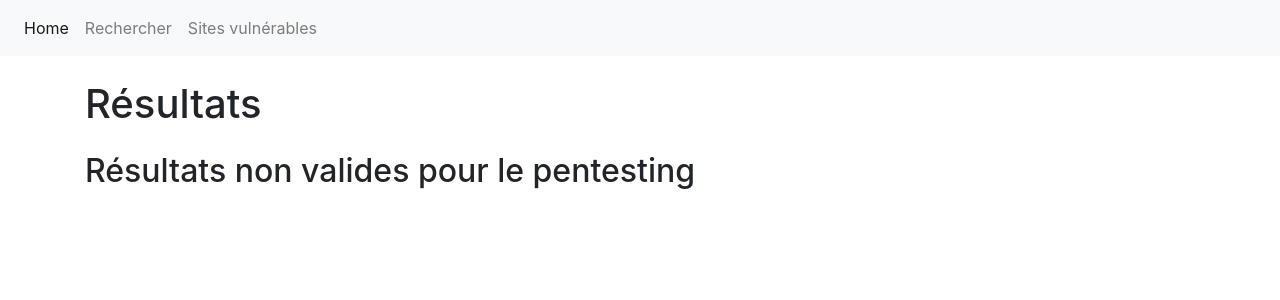
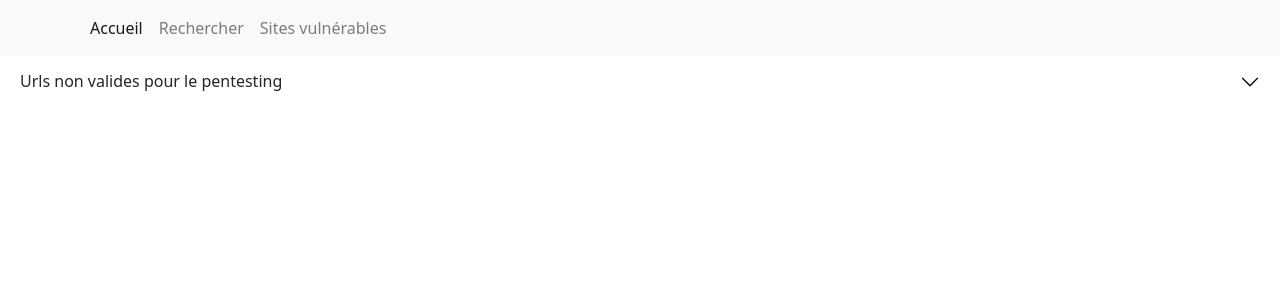
Before and after one commit to blancos-code/MeinSqlMap, a Flask app: page /results in a window 1280 px wide. Shown: the top 300 px of the page. Run offline with Flask 3, Linux system fonts and the light colour scheme; some libraries are stand-ins or nearby versions.

Commit message:
feature: bootstrap 5.2.0 et page results avec des accordions

```diff
--- a/static/css/console.css
+++ b/static/css/console.css
@@ -7,6 +7,7 @@
     font-family: 'Courier New', Courier, monospace;
     white-space: pre-wrap;
     word-wrap: break-word;
-    overflow: auto;
-    margin: 0;
+    max-height: 300px; /* ou la hauteur que vous préférez */
+    overflow-y: auto; /* activez le défilement vertical si le contenu dépasse la hauteur */
+    margin-bottom: 20px; /* optionnel: ajoutez une marge en bas */
 }
--- a/static/js/console.js
+++ b/static/js/console.js
@@ -1,5 +1,4 @@
 document.addEventListener("DOMContentLoaded", function () {
-    console.log("DOM chargé !")
     var socket = io.connect('http://' + document.domain + ':' + location.port);
 
     socket.on('connect', function() {
@@ -10,16 +9,21 @@ document.addEventListener("DOMContentLoaded", function () {
     socket.on('console_output', function(data) {
     var index = data.index;
     var url = data.url;
-        var output = data.data.replace(/\n/g, '<br>'); // Remplacez les sauts de ligne par des balises <br>
+    var output = data.data.replace(/\n/g, '<br>');
 
-        // Trouvez l'élément pour afficher la console de cette URL spécifique
+    var a = document.createElement('a');
+    a.href = url;
+
+    var domain = a.hostname;
+
     var consoleElement = document.getElementById('console-' + index);
     var urlElement = document.getElementById('url-' + index);
 
     if (urlElement) {
-            urlElement.innerHTML = url;
+        urlElement.innerHTML = domain; // Affichez le nom de domaine au lieu de l'URL complète
         urlElement.href = url;
     }
+
         if (consoleElement) {
             var preElement = consoleElement.querySelector('pre');
             // Ajoutez la nouvelle ligne de sortie à la console
--- a/templates/header.html
+++ b/templates/header.html
@@ -3,16 +3,32 @@
     <meta http-equiv="X-UA-Compatible" content="IE=edge">
     <meta name="viewport" content="width=device-width, initial-scale=1.0">
 
-    <link rel="stylesheet" href="https://stackpath.bootstrapcdn.com/bootstrap/4.5.0/css/bootstrap.min.css">
+    <link href="https://cdn.jsdelivr.net/npm/bootstrap@5.2.0/dist/css/bootstrap.min.css" rel="stylesheet">
+
     <link rel="stylesheet" href="{{ url_for('static', filename='css/header.css') }}">
 </head>
 
-<nav class="navbar navbar-expand navbar-light bg-light">
-    <div class="nav navbar-nav">
-        <a class="nav-item nav-link active" href="/" aria-current="page">Home</a>
-        <a class="nav-item nav-link" href="/search">Rechercher</a>
-        <a class="nav-item nav-link" href="#">Sites vulnérables</a>
+
+<nav class="navbar navbar-expand-lg navbar-light bg-light">
+    <div class="container">
+        <button class="navbar-toggler" type="button" data-bs-toggle="collapse" data-bs-target="#navbarNav" aria-controls="navbarNav" aria-expanded="false" aria-label="Toggle navigation">
+            <span class="navbar-toggler-icon"></span>
+        </button>
+        <div class="collapse navbar-collapse" id="navbarNav">
+            <ul class="navbar-nav">
+                <li class="nav-item">
+                    <a class="nav-link active" aria-current="page" href="/">Accueil</a>
+                </li>
+                <li class="nav-item">
+                    <a class="nav-link" href="/search">Rechercher</a>
+                </li>
+                <li class="nav-item">
+                    <a class="nav-link" href="#">Sites vulnérables</a>
+                </li>
+            </ul>
+        </div>
     </div>
 </nav>
-<script src="https://code.jquery.com/jquery-3.5.1.slim.min.js"></script>
-<script src="https://stackpath.bootstrapcdn.com/bootstrap/4.5.0/js/bootstrap.min.js"></script>
+
+<script src="https://code.jquery.com/jquery-3.6.0.min.js"></script>
+<script src="https://cdn.jsdelivr.net/npm/bootstrap@5.2.0/dist/js/bootstrap.bundle.min.js"></script>
--- a/templates/results.html
+++ b/templates/results.html
@@ -14,34 +14,50 @@
 </head>
 <body>
     {% include "header.html" %}
-    <div class="container mt-4">
-        <h1>Résultats</h1>
+    <div class="accordion accordion-flush" id="accordionUrlsValides">
         {% for result in results %}
             {% if result.is_valid_for_pentesting %}
-                <div class="card mb-3">
-                    <div class="card-body">
-                        <h5 class="card-title">
-                            <a id="url-{{ loop.index0 }}" href="" target="_blank"></a>
-                            <span class="badge badge-success ml-2">Valide pour le pentesting</span>
-                        </h5>
-                        <div class="console" id="console-{{ loop.index0 }}">
-                            <pre></pre>
-                        </div>
+              <div class="accordion-item">
+                <h2 class="accordion-header" id="flush-heading{{ loop.index0 }}">
+                  <button class="accordion-button collapsed" type="button" data-bs-toggle="collapse" data-bs-target="#flush-collapse{{ loop.index0 }}" aria-expanded="false" aria-controls="flush-collapse{{ loop.index0 }}">
+                      <div class="mb-2">
+                        <a id="url-{{ loop.index0 }}"></a>
+                      </div>
+                  </button>
+                </h2>
+                <div id="flush-collapse{{ loop.index0 }}" class="accordion-collapse collapse" aria-labelledby="flush-heading{{ loop.index0 }}" data-bs-parent="#accordionUrlsValides">
+                  <div class="accordion-body">
+                    <div class="console" id="console-{{ loop.index0 }}">
+                        <pre></pre>
                     </div>
+                  </div>
                 </div>
+              </div>
             {% endif %}
         {% endfor %}
-        <h2 class="mt-4">Résultats non valides pour le pentesting</h2>
-        <div>
+    </div>
+
+
+    <div class="accordion accordion-flush" id="accordionUrlsNonValides">
+      <div class="accordion-item">
+        <h2 class="accordion-header" id="flush-headingTwo">
+          <button class="accordion-button collapsed" type="button" data-bs-toggle="collapse" data-bs-target="#flush-collapseTwo" aria-expanded="false" aria-controls="flush-collapseTwo">
+            Urls non valides pour le pentesting
+          </button>
+        </h2>
+        <div id="flush-collapseTwo" class="accordion-collapse collapse" aria-labelledby="flush-headingTwo" data-bs-parent="#accordionUrlsNonValides">
+          <div class="accordion-body">
             {% for result in results %}
-                {% if not result.isValidForPentesting %}
+                {% if not result.is_valid_for_pentesting %}
                     <div class="mb-2">
                         <a href="{{ result.url }}" target="_blank">{{ result.url }}</a>
                         <span class="badge badge-danger ml-2">Non valide pour le pentesting</span>
                     </div>
                 {% endif %}
             {% endfor %}
+          </div>
         </div>
+      </div>
     </div>
 </body>
 </html>
```
Lines whose indentation alone changed are shown as unchanged.
